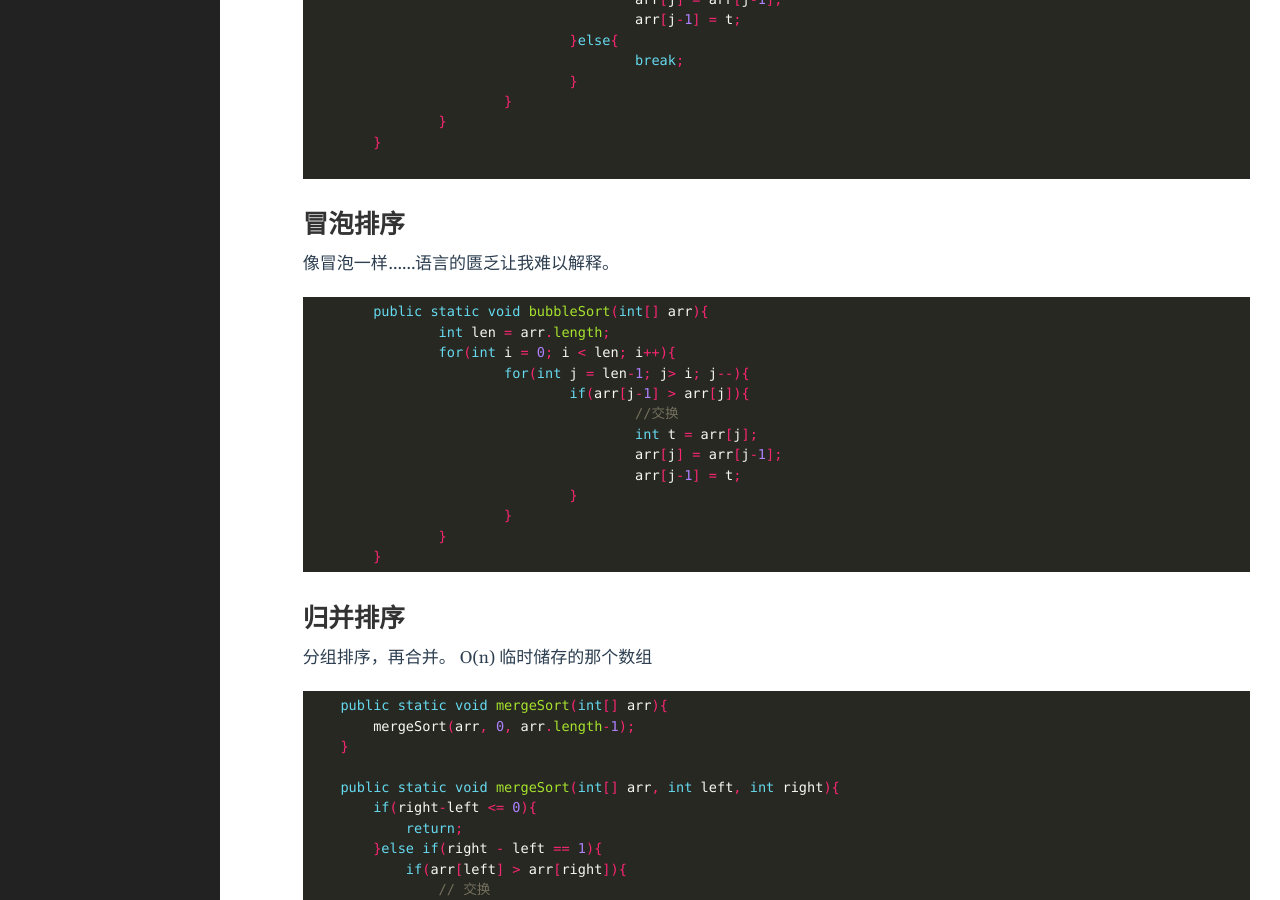
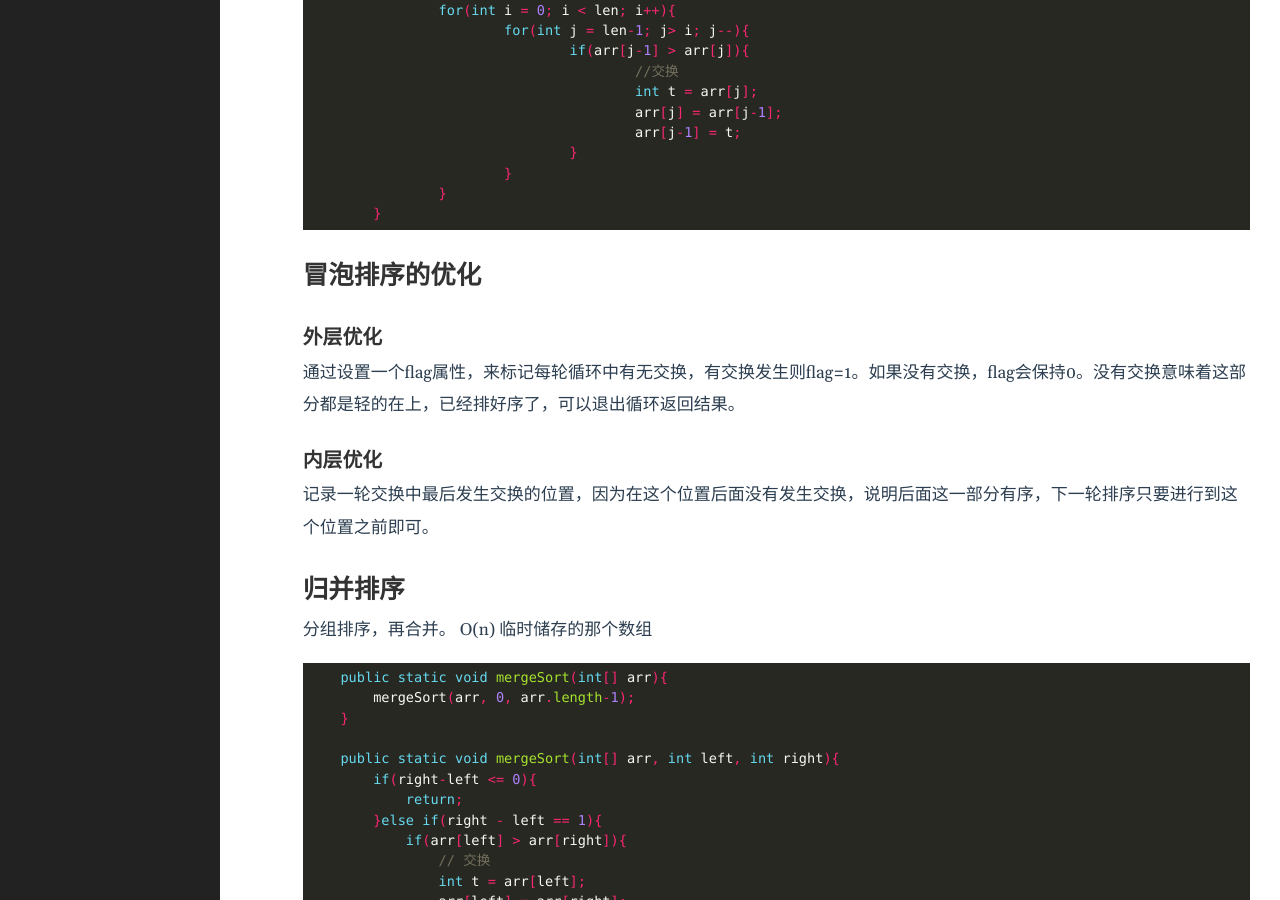
Before and after one commit to Taunk714/Taunk.github.io, a Jekyll site: the page built from _posts/2021-07-02-重学算法(2)-排序算法.md, in a window 1280 px wide and 900 px high, scrolled down 1443 px. Built offline with Jekyll 4.4.1, drawn with Linux system fonts in a browser that asks for light colours; some of the changed lines change nothing that is shown; some of the changed text lies outside the part shown.

Commit message:
修改文件: _posts/2021-07-02-重学算法(2)-排序算法.md

````diff
--- a/_posts/2021-07-02-重学算法(2)-排序算法.md
+++ b/_posts/2021-07-02-重学算法(2)-排序算法.md
@@ -10,18 +10,8 @@ preview: 1
 > 排序算法学了几遍之后其实就是都记住了，但是要当场手撕的话又总是担心出问题。尤其是只能在文档上编辑，但却会被面试官复制去ide跑的时候，很挣扎。
 
 排序算法按照时间复杂度分类：**所有方法都是原地算法，不需要返回值，作为参数的数组直接被改变。有返回数组的是因为测试的时候打印输出方便一点**
- - O(n<sup>2</sup>):
-	 - 选择排序
-	 - 插入排序
-	 - 冒泡排序
- - O(nlog(n)):
-	 - 归并排序
-	 - 快速排序
-	 - 希尔排序
-	 - 堆排序
- - O(n):
-	 - 桶排序
 
+[toc]
 # 选择排序
 选择未处理部分的最小值，与处理部分的下一位交换。
 ```java
@@ -80,7 +70,11 @@ preview: 1
 		}
 	}
 ```
-
+## 冒泡排序的优化
+### 外层优化
+通过设置一个flag属性，来标记每轮循环中有无交换，有交换发生则flag=1。如果没有交换，flag会保持0。没有交换意味着这部分都是轻的在上，已经排好序了，可以退出循环返回结果。
+### 内层优化
+记录一轮交换中最后发生交换的位置，因为在这个位置后面没有发生交换，说明后面这一部分有序，下一轮排序只要进行到这个位置之前即可。
 # 归并排序
 分组排序，再合并。
 O(n) 临时储存的那个数组
````
